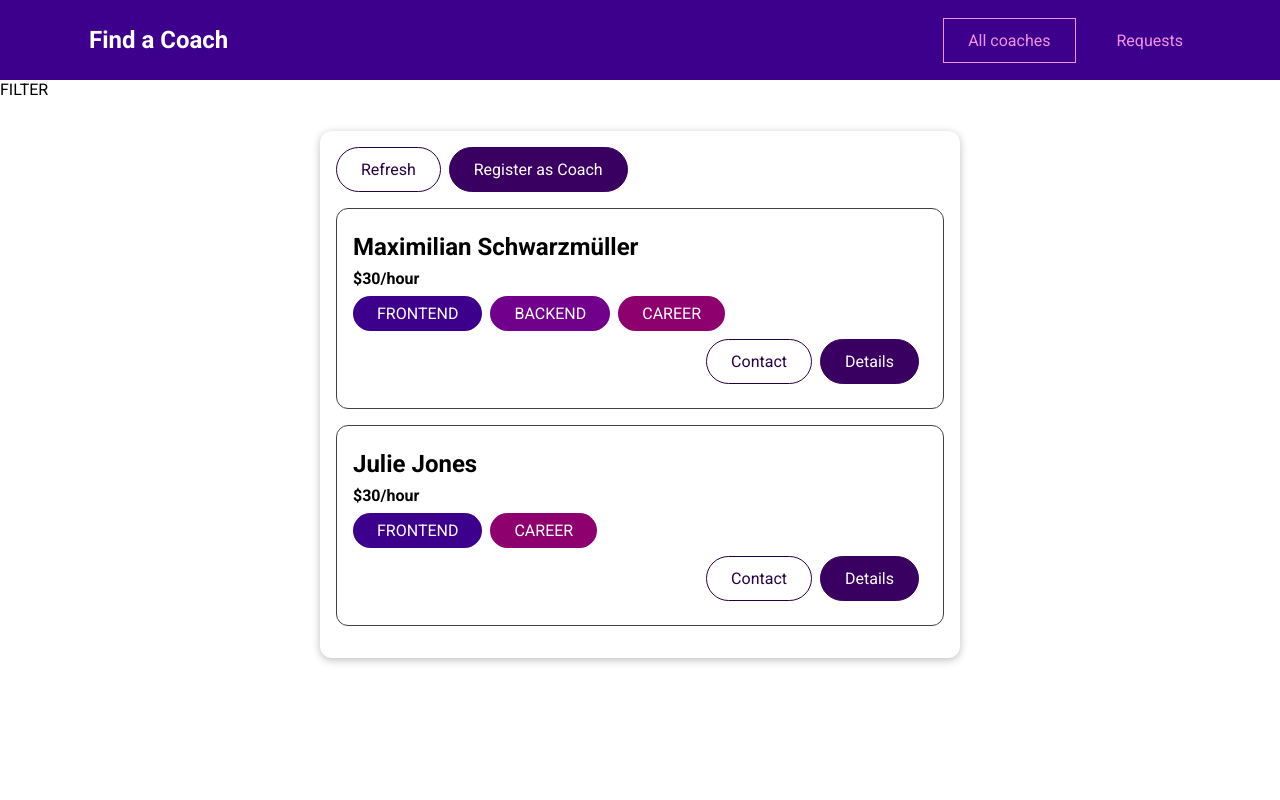
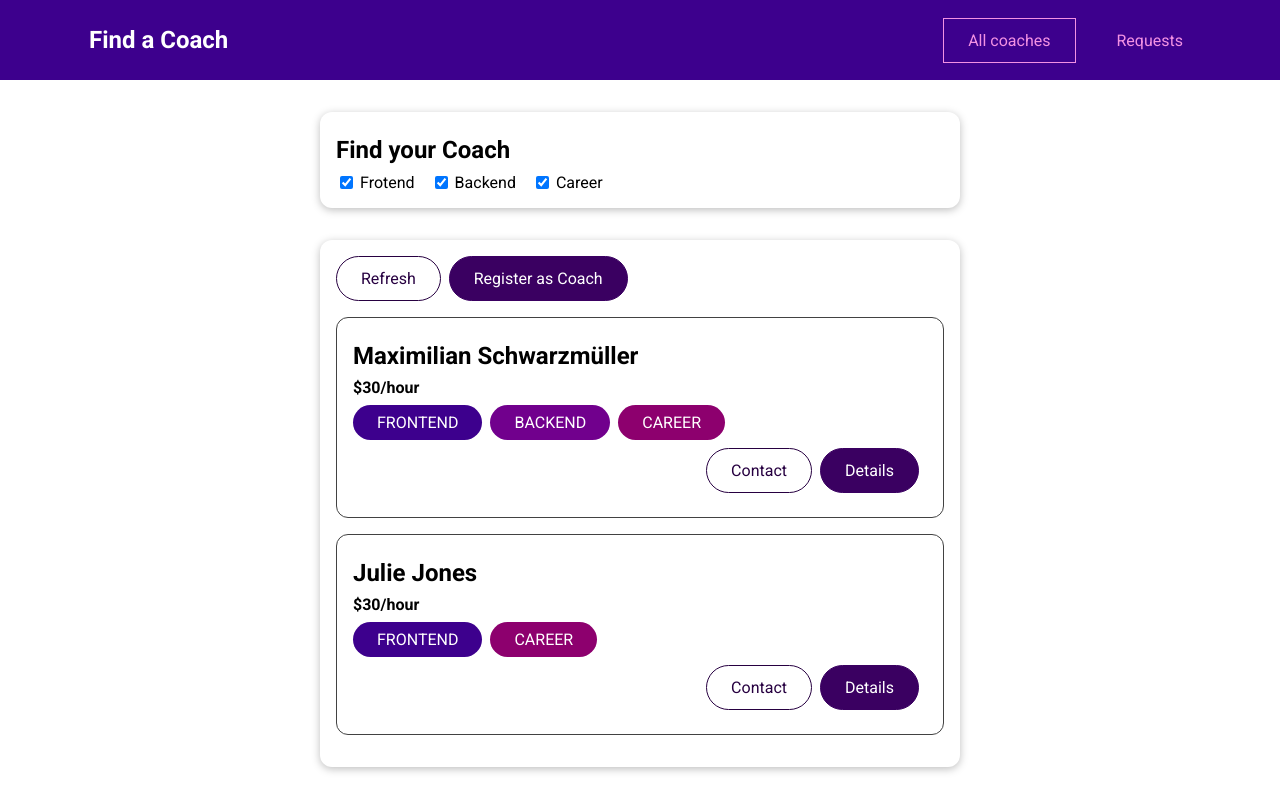
Before and after one commit to darone90/coach_finder, a Vue app: page /coaches in a window 1280 px wide. Built offline with nearby package versions, Linux system fonts and the light colour scheme.

Commit message:
coach filtering component

```diff
--- /dev/null
+++ b/src/components/CoachFilter.vue
@@ -0,0 +1,67 @@
+<template>
+    <base-card>
+        <h2>Find your Coach</h2>
+        <span class="filter-option">
+            <input type="checkbox" id="frontend" checked @change="setFilter">
+            <label for="frontend">Frotend</label>
+        </span>
+        <span class="filter-option">
+            <input type="checkbox" id="backend" checked @change="setFilter">
+            <label for="backend">Backend</label>
+        </span>
+        <span class="filter-option">
+            <input type="checkbox" id="career" checked @change="setFilter">
+            <label for="career">Career</label>
+        </span>
+    </base-card>
+</template>
+
+<script>
+    export default {
+        emits: ['change-filter'],
+        data() {
+            return {
+                filters: {
+                    frontend: true,
+                    backend: true,
+                    career: true
+                }
+            }
+        },
+        methods: {
+            setFilter(e) {
+                const inputId = e.target.id;
+                const isActive = e.target.checked;
+                const updateFilters = {
+                    ...this.filters,
+                    [inputId]: isActive
+                };
+                this.filters = updateFilters;
+                this.$emit('change-filter', updateFilters);
+            }
+        }
+    }
+</script>
+
+<style scoped>
+    h2 {
+  margin: 0.5rem 0;
+}
+
+.filter-option {
+  margin-right: 1rem;
+}
+
+.filter-option label,
+.filter-option input {
+  vertical-align: middle;
+}
+
+.filter-option label {
+  margin-left: 0.25rem;
+}
+
+.filter-option.active label {
+  font-weight: bold;
+}
+</style>
--- a/src/pages/coaches/CoachesList.vue
+++ b/src/pages/coaches/CoachesList.vue
@@ -1,6 +1,6 @@
 <template>
     <section>
-        FILTER
+        <coach-filter @change-filter="setFilters"></coach-filter>
     </section>
     <section>
         <base-card>
@@ -25,16 +25,46 @@
 
 <script>
 import CoachItem from '@/components/CoachItem.vue';
+import CoachFilter from '@/components/CoachFilter.vue';
+
     export default {
         components: {
-            CoachItem
+            CoachItem,
+            CoachFilter,
+        },
+        data() {
+            return {
+                activeFilters: {
+                    frontend: true,
+                    backend: true,
+                    career: true
+                }
+            }
         },
         computed: {
             filteredCoaches() {
-                return this.$store.getters.coaches
+
+                const coaches = this.$store.getters.coaches
+                return coaches.filter(coach => {
+                    if (this.activeFilters.frontend && coach.areas.includes('frontend')) {
+                        return true
+                    }
+                    if (this.activeFilters.backend && coach.areas.includes('backend')) {
+                        return true
+                    }
+                    if (this.activeFilters.career && coach.areas.includes('career')) {
+                        return true
+                    }
+                    return false;
+                })
             },
             hasCoaches() {
                 return this.$store.getters.hasCoaches
+            }
+        },
+        methods: {
+            setFilters(updateFilters) {
+                this.activeFilters = updateFilters;
             }
         }
     }
```
